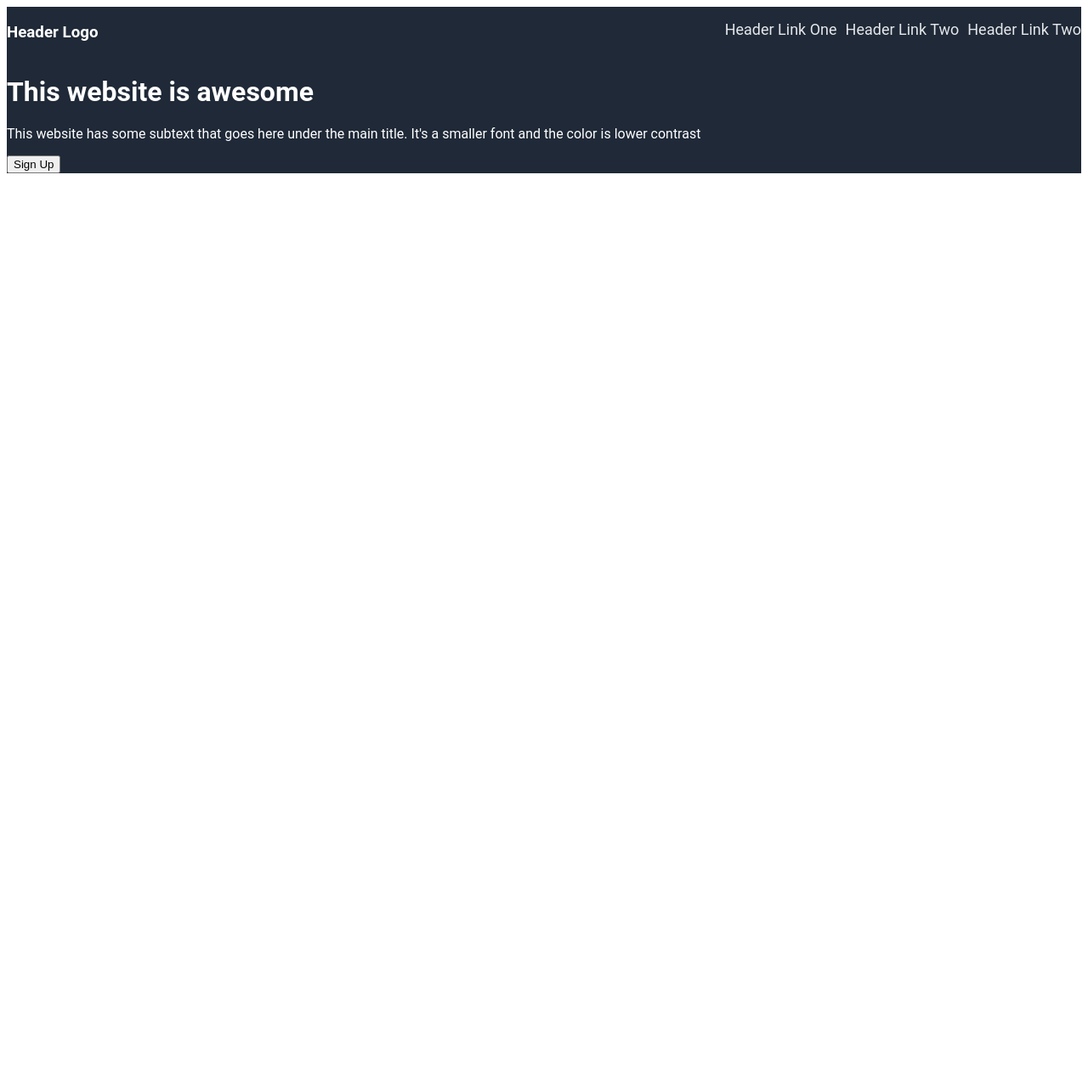
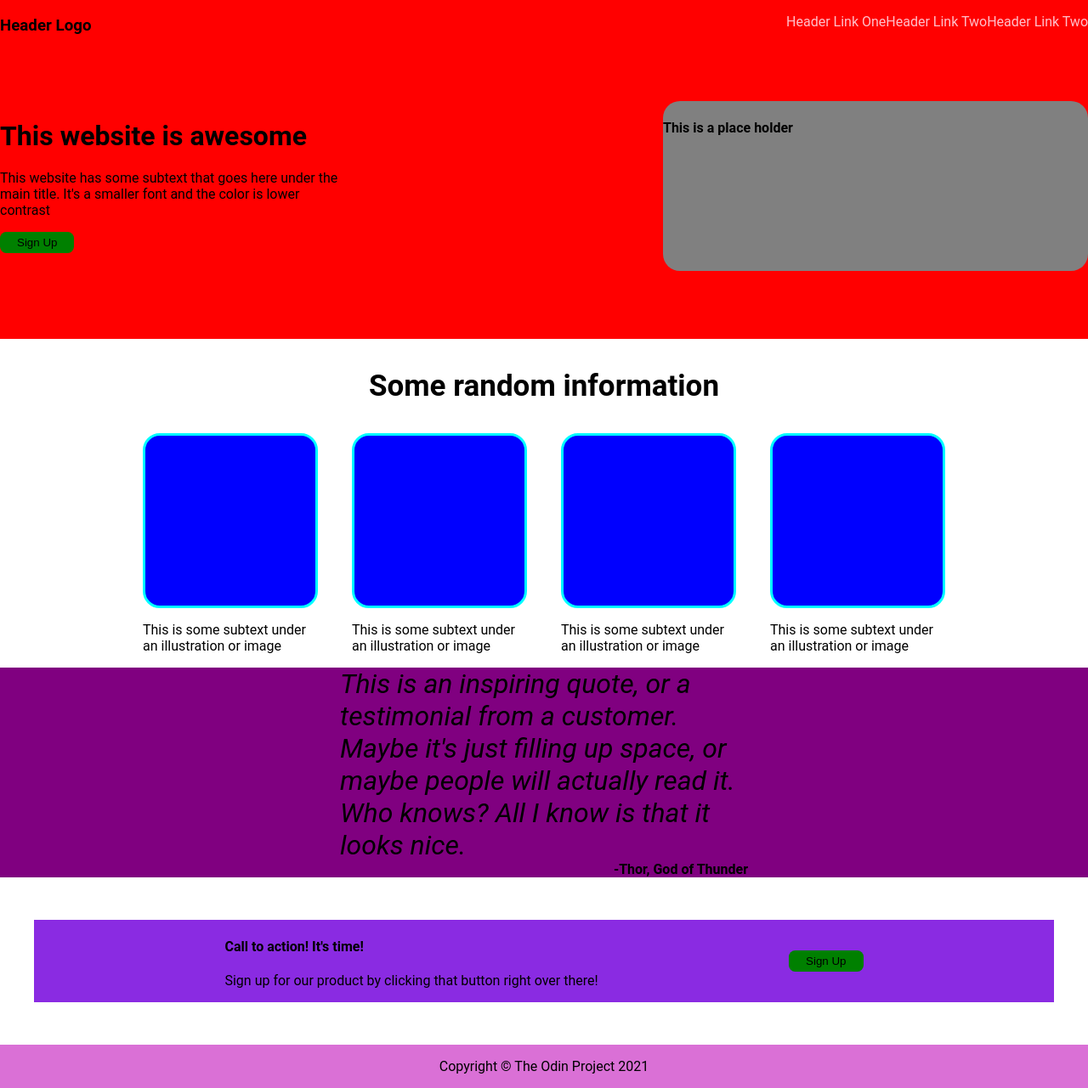
Before and after one commit to SadMadLad/odin-landing-page, a plain HTML site: page index.html in a window 1280 px wide. Shown: the whole page at 85% size. Before the commit the page ends 800 px from the top, so only its background shows below. Drawn offline with Linux system fonts and the light colour scheme.

Commit message:
Update index.html and style.css

```diff
--- a/index.html
+++ b/index.html
@@ -7,6 +7,7 @@
     </head>
 
     <body>
+        <!--Upper-->
         <div class="upper">
             <nav class="header">
                 <h3 class="logo">Header Logo</h4>
@@ -18,11 +19,59 @@
             </nav>
             <main class="front">
                 <div class="intro">
-                    <h1>This website is awesome</h1>
-                    <p>This website has some subtext that goes here under the main title. It's a smaller font and the color is lower contrast</p>
-                    <button>Sign Up</button>
+                    <h1 class="intro-h">This website is awesome</h1>
+                    <p class="intro-p">This website has some subtext that goes here under the main title. It's a smaller font and the color is lower contrast</p>
+                    <button class="sign-up">Sign Up</button>
+                </div>
+                <div class="placeholder">
+                    <h4>This is a place holder</h4>
                 </div>
             </main>
         </div>
+
+        <!--Random Information-->
+        <div class="random-information">
+            <h3 class="information-title">Some random information</h3>
+            <div class="cards">
+                <div class="card">
+                    <div class="illustration"></div>
+                    <p class="subtext">This is some subtext under an illustration or image</p>
+                </div>
+                <div class="card">
+                    <div class="illustration"></div>
+                    <p class="subtext">This is some subtext under an illustration or image</p>
+                </div>
+                <div class="card">
+                    <div class="illustration"></div>
+                    <p class="subtext">This is some subtext under an illustration or image</p>
+                </div>
+                <div class="card">
+                    <div class="illustration"></div>
+                    <p class="subtext">This is some subtext under an illustration or image</p>
+                </div>
+            </div>
+        </div>
+
+        <!--Quote-->
+        <div class="quote-section">
+            <p class="quote">
+                <i>This is an inspiring quote, or a testimonial from a customer. Maybe it's just filling up space, or maybe people will actually read it. Who knows? All I know is that it looks nice.</i>
+            </p>
+            <p class="quote-author"><b>-Thor, God of Thunder</b></p>
+        </div>
+
+        <!--Call to Action-->
+        <div class="call-to-action">
+            <div class="call-texts">
+                <h4 class="call">Call to action! It's time!</h4>
+                <p class="call-desc">Sign up for our product by clicking that button right over there!</p>
+            </div>
+            <button class="sign-up">Sign Up</button>
+        </div>
+
+        <!--Footer-->
+        <div class="footer">
+            <p class="footer-text">Copyright &copy; The Odin Project 2021</p>
+        </div>
     </body>
 </html>
--- a/style.css
+++ b/style.css
@@ -1,25 +1,27 @@
 /*Tags*/
 body {
-    background-color: white;
-    font-family: 'Roboto', sans-serif;
+    padding: 0;
+    margin: 0;
     display: flex;
     flex-direction: column;
+    font-family: 'Roboto', sans-serif;
 }
-
 a {
     text-decoration: none;
-    font-size: 18px;
-    color: #E5E7EB;
+    color: pink;
 }
-
 ul {
     list-style: none;
 }
 
 /*Classes*/
+
+/*Upper*/
 .upper {
-    color: white;
-    background-color: #1F2937;
+    flex: auto;
+    display: flex;
+    flex-direction: column;
+    background-color: red;
 }
 
 .header {
@@ -28,5 +30,90 @@ ul {
 }
 .tabs {
     display: flex;
-    gap: 10px;
 }
+
+.front {
+    padding: 60px 0 80px 0;
+    justify-content: center;
+    display: flex;
+    justify-content: space-between;
+}
+
+.intro-p,
+.intro-h {
+    max-width: 400px;
+}
+.sign-up {
+    padding: 0;
+    border: none;
+    background: none;
+    background-color: green;
+    border-radius: 7.5px;
+    padding: 5px 20px;
+}
+
+.placeholder {
+    height: 200px;
+    width: 500px;
+    background-color: gray;
+    border-radius: 20px;
+}
+
+/*Random Information*/
+.cards {
+    display: flex;
+    justify-content: center;
+    gap: 40px;
+}
+
+.information-title {
+    text-align: center;
+    font-size: 35px;
+    font-weight: bold;
+}
+.illustration {
+    width: 200px;
+    height: 200px;
+    border: solid cyan;
+    border-radius: 20px;
+    background-color: blue;
+}
+.subtext {
+    max-width: 200px;
+}
+
+/*Quote*/
+.quote-section {
+    background-color: purple;
+}
+
+.quote,
+.quote-author {
+    padding: 0 400px;
+    margin: 0;
+}
+
+.quote {
+    font-size: 32px;
+    max-width: 800px;
+}
+.quote-author {
+    text-align: right;
+}
+
+/*Call to Action*/
+.call-to-action{
+    margin: 50px 40px;
+    background-color:blueviolet;
+    display: flex;
+    justify-content: space-evenly;
+    align-items: center;
+}
+
+/*Footer*/
+.footer {
+    background-color: orchid;
+}
+.footer-text {
+    text-align: center;
+}
```
